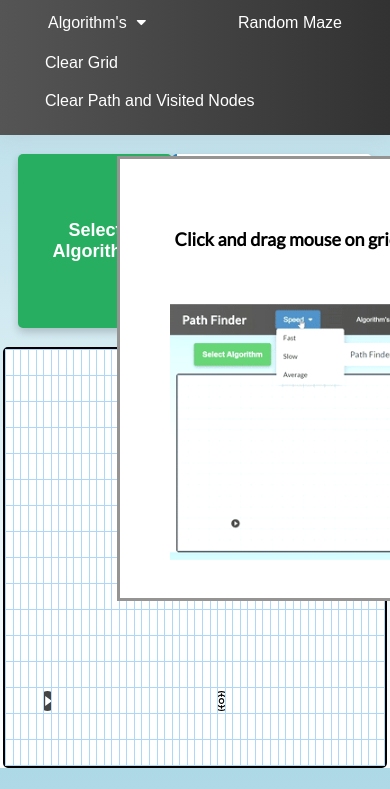
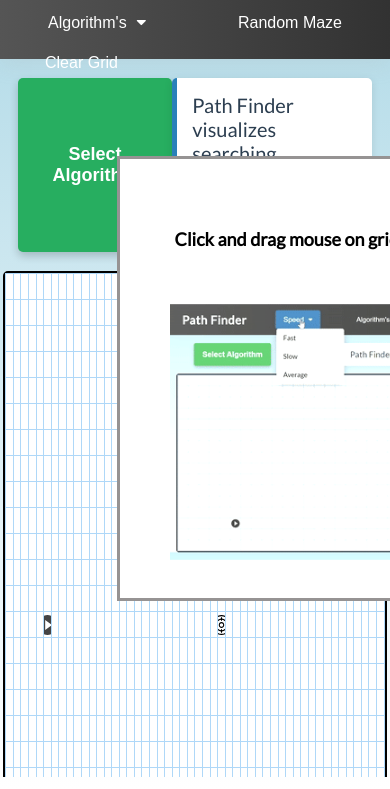
Before and after one commit to just-ctrlC-ctrlV/Path-Visualizer, a plain HTML site: page index.html in a window 390 px wide. Shown: the part 55-844 px from the top of the page. Drawn offline with Linux system fonts and the light colour scheme.

Commit message:
responsive

```diff
--- a/index.html
+++ b/index.html
@@ -15,7 +15,6 @@
 </head>
 
 <body ondragstart="return false;" ondrop="return false;">
-    <header>
         <div class="navbar">
             <h1 class="nav-h">
                 Path Finder
@@ -49,7 +48,6 @@
                 <button onclick="clearPath()" class=' reset-button' id='btnclearswalls'>Clear Path and Visited Nodes</button>
             </div>
         </div>
-    </header>
 
     <div class="container">
         <div class="visualize">
--- a/scriptBasics.js
+++ b/scriptBasics.js
@@ -26,7 +26,7 @@ var start;
 var end;
 var count = 0;
 var WIDTH = 50;
-var HEIGHT = 16;
+var HEIGHT = 23;
 var speed = 5;
 var mouseclicked = false;
 var startDrag = false;
--- a/style.css
+++ b/style.css
@@ -4,18 +4,18 @@ body{
     margin: 0;
     font-family: 'Lato', sans-serif;
     background: linear-gradient(to bottom, rgba(173, 216, 230, 1), rgba(255, 255, 255, 1));
-
-
+    height: 100vh;
 }
 
 /* Navbar Styles */
 .navbar {
+    height: 10%;
     display: flex;
     flex-wrap: wrap;
     align-items: center;
     justify-content: space-between;
-    padding: 15px 30px; /* Increased padding for more space */
-    box-shadow: 0 5px 20px rgba(181, 181, 181, 0.2); /* Subtle shadow for depth */
+    padding: 15px 30px;
+    box-shadow: 0 5px 20px rgba(181, 181, 181, 0.2);
     background: linear-gradient(to right, rgba(85, 85, 85, 1), rgba(50, 50, 50, 1));
 
 }
@@ -92,6 +92,8 @@ body{
     border-radius: 5px;
 }
 .container{
+    height: 85%;
+    overflow: hidden;
     display: flex;
     flex-direction: column;
     align-items: center;
```
